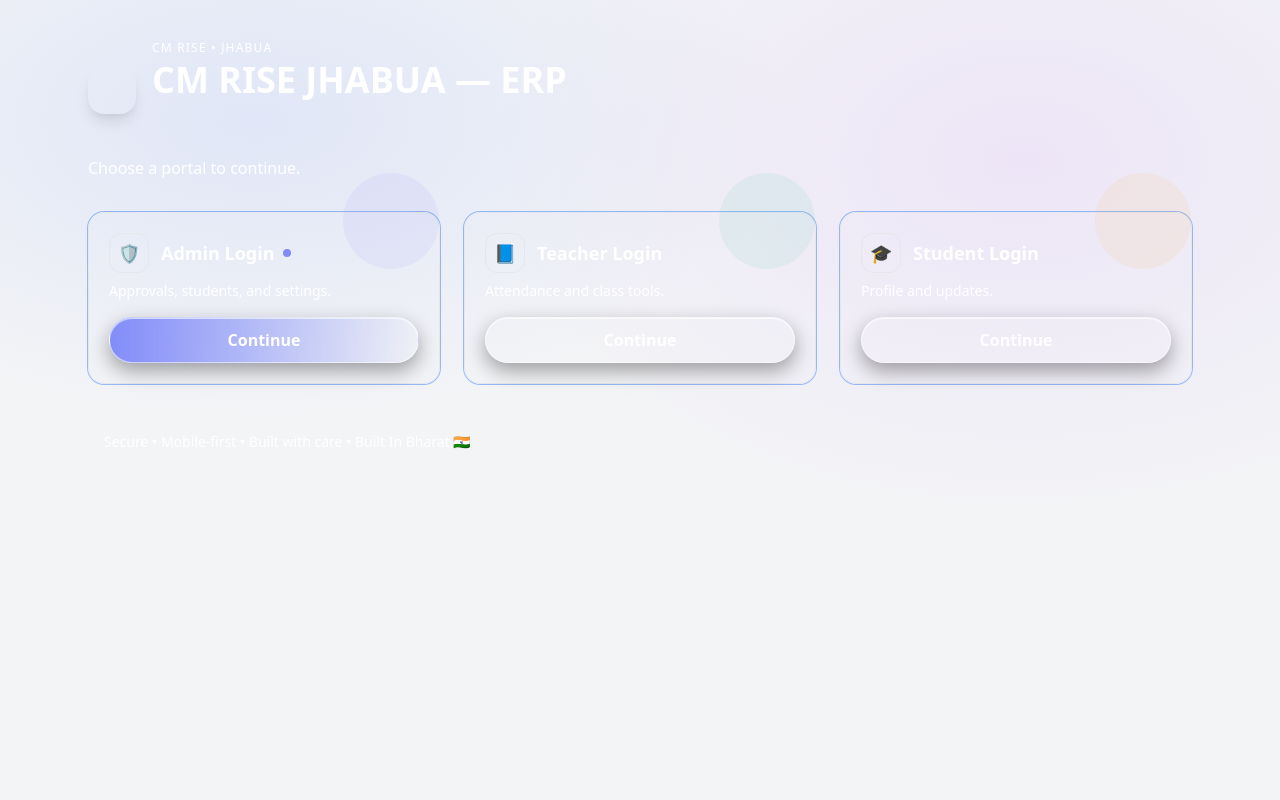
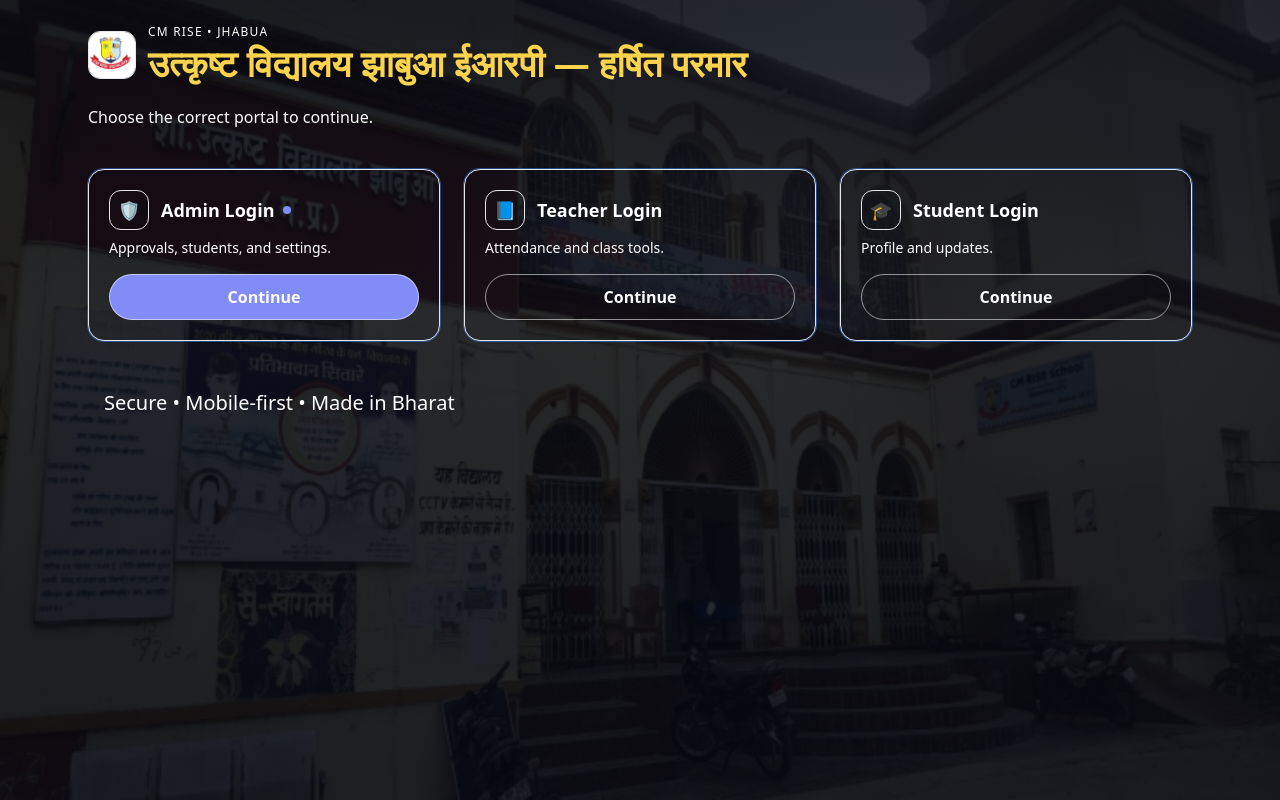
Before and after one commit to harshit2121/student-diary, a React (Vite) app: page / in a window 1280 px wide. Built offline with nearby package versions, Linux system fonts and the light colour scheme.

Commit message:
Repush entire project

```diff
--- /dev/null
+++ b/src/pages/TypewriterHeading.jsx
@@ -0,0 +1,64 @@
+import React, { useEffect, useState } from "react";
+
+// Texts to cycle through (English → Hindi)
+const TITLES = [
+  "School of Excellence ERP by Harshit Parmar",
+  "उत्कृष्ट विद्यालय झाबुआ ईआरपी — हर्षित परमार",
+];
+
+export default function TypewriterHeading({
+  className = "text-2xl sm:text-4xl md:text-5xl font-extrabold leading-[1.15] text-indigo",
+  typingSpeed = 20,     // ms per character while typing
+  eraseSpeed = 30,      // ms per character while erasing
+  holdTime = 1500,      // ms to hold full line before erase
+  cursorColor = "#fde68a",
+}) {
+  const [index, setIndex] = useState(0);      // which title
+  const [text, setText] = useState("");       // visible substring
+  const [phase, setPhase] = useState("typing"); // "typing" | "holding" | "erasing"
+
+  useEffect(() => {
+    let t;
+    const full = TITLES[index];
+
+    if (phase === "typing") {
+      if (text.length < full.length) {
+        t = setTimeout(() => setText(full.slice(0, text.length + 1)), typingSpeed);
+      } else {
+        t = setTimeout(() => setPhase("holding"), holdTime);
+      }
+    } else if (phase === "holding") {
+      t = setTimeout(() => setPhase("erasing"), 200);
+    } else if (phase === "erasing") {
+      if (text.length > 0) {
+        t = setTimeout(() => setText(full.slice(0, text.length - 1)), eraseSpeed);
+      } else {
+        setIndex((i) => (i + 1) % TITLES.length);
+        setPhase("typing");
+      }
+    }
+    return () => clearTimeout(t);
+  }, [text, phase, index, typingSpeed, eraseSpeed, holdTime]);
+
+  // Restart text when index changes
+  useEffect(() => {
+    setText("");
+    setPhase("typing");
+  }, [index]);
+
+  return (
+  <div className={className} aria-live="polite" aria-atomic="true">
+    <span className="text-yellow-300">{text}</span>
+    <span
+      aria-hidden
+      className="inline-block ml-[2px] w-[2px] sm:w-[3px] align-middle"
+      style={{
+        height: "1em",
+        backgroundColor: cursorColor || "#fde68a",
+        animation: "blink 1s step-end infinite",
+      }}
+    />
+    <style>{`@keyframes blink { 50% { opacity: 0; } }`}</style>
+  </div>
+);
+}
--- a/src/pages/Welcome.jsx
+++ b/src/pages/Welcome.jsx
@@ -1,43 +1,71 @@
 import React from "react";
 import { Link } from "react-router-dom";
 import { motion } from "framer-motion";
+import TypewriterHeading from "./TypewriterHeading";
+// Replace these with your actual asset paths
+// 1) Put your background image in /public/hero.jpg (or any name) and update bgUrl.
+// 2) Put your logo in /src/assets/logo.png (or public/logo.png) and update logoUrl.
+
+const bgUrl = "/SOEJhabu.png" // public/hero.jpg will be served at /hero.jpg
+const logoUrl = "/cmrise.png"; // public/logo.png or an imported asset
 
 export default function Welcome() {
   return (
-    <div className="min-h-screen bg-[#0d0f14] text-white">
-      {/* Background */}
+    <div className="relative min-h-screen text-white overflow-hidden bg-[#0b0d14]">
+      {/* Background image */}
+      <div
+        aria-hidden
+        className="absolute inset-0"
+        style={{
+          backgroundImage: `url(${bgUrl})`,
+          backgroundSize: "cover",
+          backgroundPosition: "center",
+          filter: "brightness(0.72)",
+        }}
+      />
+      {/* Readability overlay */}
       <div
         aria-hidden
         className="absolute inset-0"
         style={{
           background:
-            "radial-gradient(900px 500px at 20% 15%, rgba(90,130,255,0.12), transparent 60%), radial-gradient(900px 600px at 80% 20%, rgba(190,120,255,0.12), transparent 60%)",
+            "linear-gradient(180deg, rgba(7,10,18,0.82) 0%, rgba(7,10,18,0.70) 40%, rgba(7,10,18,0.78) 100%)",
         }}
       />
 
-      <div className="relative z-10 max-w-6xl mx-auto px-4 sm:px-6 pt-10 pb-16">
-        {/* Hero */}
-        <header className="flex items-center gap-3 sm:gap-4">
-          <div className="h-10 w-10 sm:h-12 sm:w-12 rounded-2xl bg-gradient-to-br from-sky-400 to-indigo-500 shadow-lg" />
-          <div className="min-w-0">
-            <p className="text-white/70 text-[11px] sm:text-xs tracking-widest truncate">
-              CM RISE • JHABUA
-            </p>
-            <h1 className="mt-1 text-[22px] sm:text-3xl md:text-4xl font-extrabold leading-tight">
-              CM RISE JHABUA — ERP
-              <span className="block text-transparent bg-clip-text bg-gradient-to-r from-sky-300 via-indigo-200 to-purple-200">
-                by Harshit Parmar
-              </span>
-            </h1>
+      <div className="relative z-10 max-w-6xl mx-auto px-4 sm:px-6 pt-6 pb-16">
+        {/* Top bar with logo space */}
+        <div className="flex items-center justify-between">
+          <div className="flex items-center gap-3">
+            <img
+              src={logoUrl}
+              alt="Logo"
+              className="h-10 w-10 sm:h-12 sm:w-12 rounded-xl object-cover bg-white/10 border border-white/15"
+              onError={(e) => (e.currentTarget.style.display = 'none')}
+            />
+            <div className="min-w-0">
+              <p className="text-white/70 text-[11px] sm:text-xs tracking-widest">
+                CM RISE • JHABUA
+              </p>
+              {/* Typewriter heading */}
+              <TypewriterHeading
+                className="mt-1 text-[20px] sm:text-3xl md:text-4xl font-extrabold leading-[1.15]"
+                typingSpeed={34}
+                eraseSpeed={20}
+                holdTime={1200}
+                cursorColor="#df31bcff"
+              />
+            </div>
           </div>
-        </header>
+          <div />
+        </div>
 
-        <p className="mt-3 sm:mt-4 text-white/80 text-sm sm:text-base max-w-2xl">
-          Choose a portal to continue.
+        <p className="mt-3 sm:mt-5 text-white/85 text-sm sm:text-base max-w-3xl">
+          Choose the correct portal to continue.
         </p>
 
-        {/* Cards grid */}
-        <section className="mt-8 grid grid-cols-1 sm:grid-cols-2 lg:grid-cols-3 gap-4 sm:gap-6">
+        {/* Cards */}
+        <div className="mt-8 sm:mt-10 grid grid-cols-1 sm:grid-cols-2 lg:grid-cols-3 gap-4 sm:gap-6">
           <PortalCard
             to="/admin-login"
             title="Admin Login"
@@ -53,18 +81,18 @@
             emoji="📘"
           />
           <PortalCard
-            to="/student-login"
+            to="/StudentLogin"
             title="Student Login"
             desc="Profile and updates."
             accent="amber"
             emoji="🎓"
           />
-        </section>
+        </div>
 
-        {/* Footer note */}
-        <div className="mt-10 sm:mt-12 flex items-center gap-2 text-white/65 text-xs sm:text-sm">
+        {/* Footer */}
+        <div className="mt-10 sm:mt-12 flex items-center gap-2 text-white/75 text-xs sm:text-xl">
           <span className="h-2 w-2 rounded-full bg-emerald-400" />
-          <span>Secure • Mobile-first • Built with care • Built In Bharat 🇮🇳</span>
+          <span>Secure • Mobile-first • Made in Bharat</span>
         </div>
       </div>
     </div>
@@ -75,36 +103,27 @@
   const accents = {
     indigo: {
       ring: "ring-indigo-300/30",
+      pill: "bg-indigo-400 hover:bg-indigo-300",
       dot: "bg-indigo-400",
-      pill: "from-indigo-400 to-sky-300",
-      glow: "rgba(99,102,241,0.18)",
     },
     emerald: {
       ring: "ring-emerald-300/30",
+      pill: "bg-emerald-400 hover:bg-emerald-300",
       dot: "bg-emerald-400",
-      pill: "from-emerald-400 to-teal-300",
-      glow: "rgba(16,185,129,0.18)",
     },
     amber: {
       ring: "ring-amber-300/30",
+      pill: "bg-amber-400 hover:bg-amber-300",
       dot: "bg-amber-400",
-      pill: "from-amber-400 to-orange-300",
-      glow: "rgba(245,158,11,0.18)",
     },
   }[accent];
 
   return (
     <motion.div
-      whileHover={{ y: -4, scale: 1.01 }}
+      whileHover={{ y: -4 }}
       transition={{ type: "spring", stiffness: 240, damping: 20 }}
-      className={`relative rounded-2xl border border-white/10 bg-white/[0.04] backdrop-blur-xl p-4 sm:p-5 ring-1 ${accents.ring}`}
+      className={`relative rounded-2xl border border-white/10 bg-white/[0.08] backdrop-blur-xl p-4 sm:p-5 ring-1 ${accents.ring}`}
     >
-      {/* Subtle glow */}
-      <div
-        aria-hidden
-        className="absolute -top-10 right-0 h-24 w-24 rounded-full blur-2xl opacity-40"
-        style={{ background: accents.glow }}
-      />
       <div className="flex items-center gap-3">
         <div className="h-10 w-10 rounded-xl bg-white/10 border border-white/15 grid place-items-center text-lg">
           <span>{emoji}</span>
@@ -114,18 +133,13 @@
           <span className={`h-2 w-2 rounded-full ${accents.dot}`} />
         </div>
       </div>
-      <p className="text-white/75 text-sm mt-2">{desc}</p>
+      <p className="text-white/80 text-sm mt-2">{desc}</p>
 
-      {/* Mobile-first full-width pill button */}
       <Link to={to} className="block mt-4">
         <motion.button
           whileTap={{ scale: 0.98 }}
-          className={`w-full rounded-full px-4 py-2.5 text-sm sm:text-base font-semibold text-slate-900 shadow-[inset_0_1px_0_rgba(255,255,255,0.5),0_8px_20px_rgba(0,0,0,0.35)] bg-gradient-to-r ${accents.pill}`}
-          style={{
-            border: "1px solid rgba(255,255,255,0.55)",
-            boxShadow:
-              "inset 0 1px 0 rgba(255,255,255,0.6), 0 8px 20px rgba(0,0,0,0.35)",
-          }}
+          className={`w-full rounded-full px-4 py-2.5 text-sm sm:text-base font-semibold text-slate-900 shadow-[inset_0_1px_0_rgba(255,255,255,0.6),0_8px_20px_rgba(0,0,0,0.35)] ${accents.pill}`}
+          style={{ border: "1px solid rgba(255,255,255,0.55)" }}
         >
           Continue
         </motion.button>
--- a/src/pages/student/StudentLogin.jsx
+++ b/src/pages/student/StudentLogin.jsx
@@ -15,12 +15,7 @@
     setError("");
     try {
       const cred = await signInWithEmailAndPassword(auth, email, password);
-      // Store minimal user data for session continuity
-      const user = {
-        uid: cred.user.uid,
-        email: cred.user.email,
-        role: "student",
-      };
+      const user = { uid: cred.user.uid, email: cred.user.email, role: "student" };
       localStorage.setItem("user", JSON.stringify(user));
       navigate("/student-dashboard", { state: { user } });
     } catch (err) {
@@ -48,8 +43,7 @@
         animate={{ opacity: [0.88, 1, 0.88] }}
         transition={{ duration: 10, repeat: Infinity, ease: "easeInOut" }}
         style={{
-          background:
-            "linear-gradient(135deg, #0b1220 0%, #0e1b33 40%, #0a1a3a 100%)",
+          background: "linear-gradient(135deg, #0b1220 0%, #0e1b33 40%, #0a1a3a 100%)",
         }}
       />
       {/* Indigo/blue conic aurora */}
@@ -108,10 +102,7 @@
             className="absolute -inset-[2px] rounded-3xl blur-[12px]"
             animate={{ opacity: [0.5, 0.85, 0.5] }}
             transition={{ duration: 3.2, repeat: Infinity, ease: "easeInOut" }}
-            style={{
-              background:
-                "linear-gradient(135deg, rgba(37,99,235,0.9), rgba(59,130,246,0.9), rgba(99,102,241,0.9))",
-            }}
+            style={{ background: "linear-gradient(135deg, rgba(255,255,255,0.12), rgba(255,255,255,0.02))" }}
           />
           {/* Card */}
           <div className="relative rounded-3xl bg-white/10 backdrop-blur-2xl border border-white/20 shadow-xl overflow-hidden">
@@ -130,7 +121,16 @@
             />
             <div className="relative p-7 sm:p-8">
               <div className="mb-6">
-                <div className="h-10 w-10 rounded-xl bg-gradient-to-br from-blue-400 to-indigo-500 shadow-md mb-3" />
+                {/* LOGO SLOT (replaces colored square) */}
+                <img
+                  src="/cmrise.png"  // place your file at public/logo.png
+                  alt="School Logo"
+                  className="h-10 w-10 rounded-xl object-cover bg-white/10 border border-white/15 mb-3"
+                  onError={(e) => {
+                    // Hide gracefully if logo missing
+                    e.currentTarget.style.display = "none";
+                  }}
+                />
                 <h1 className="text-2xl font-bold">Student Login</h1>
                 <p className="text-sm text-white/80 mt-1">Welcome back to Student Diary</p>
               </div>
```
Also changed, not shown: src/firebase.js (+7 -1 lines), src/pages/teacher/TeacherLogin.jsx (+8 -9 lines), public/SOEJhabu.png (added), public/cmrise.png (added).
